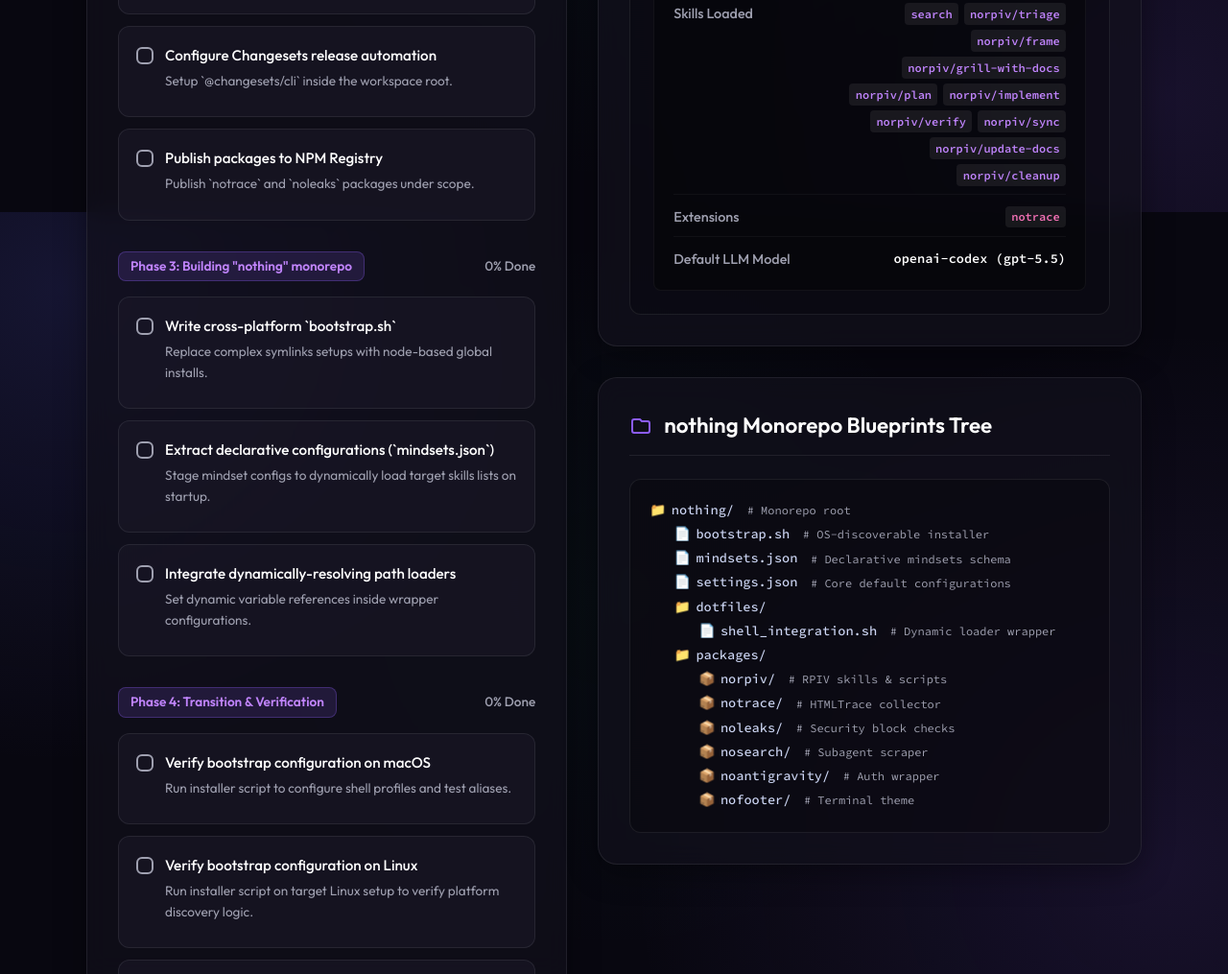
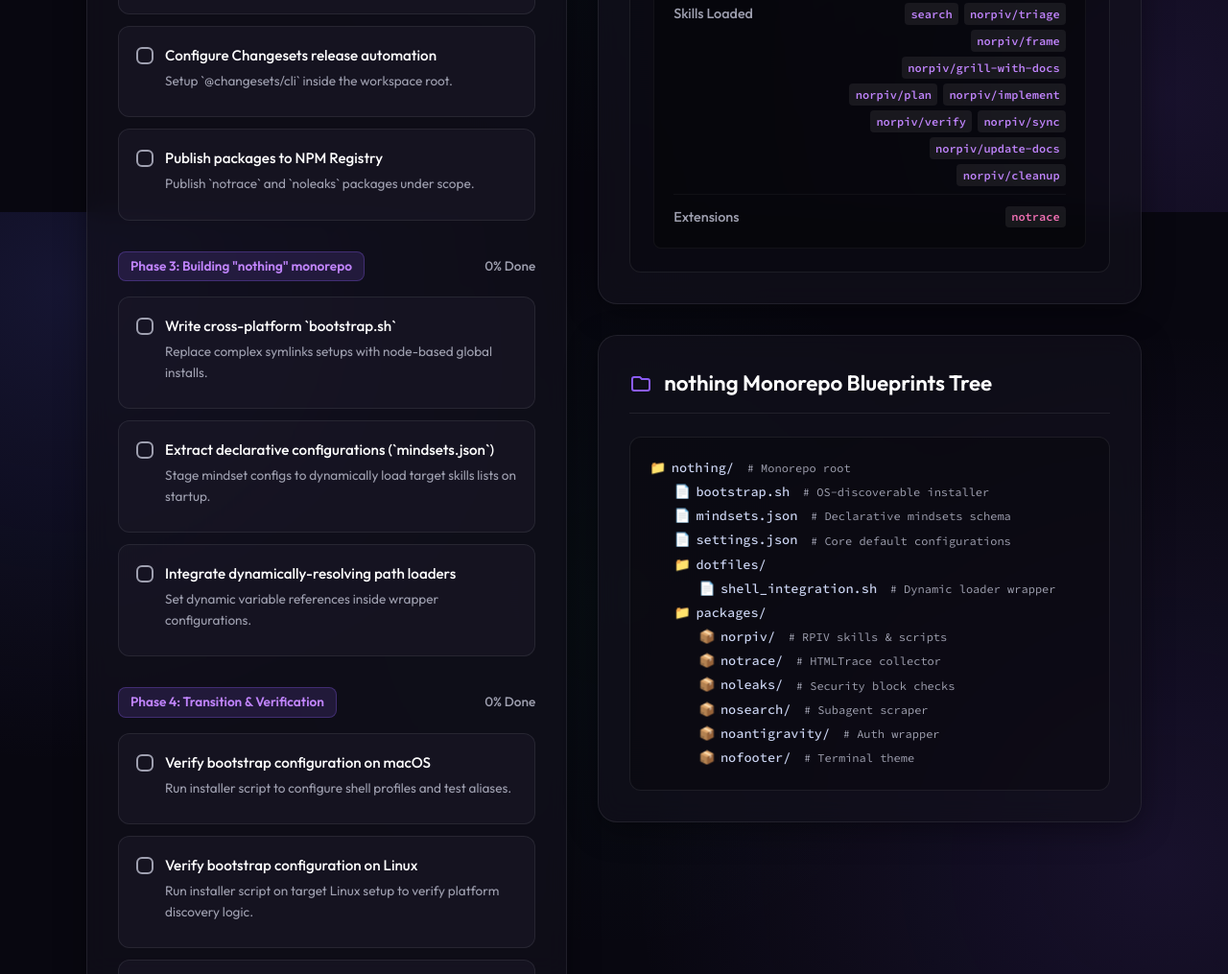
Before and after one commit to raquezha/pi.dev, a website: page migration_plan.html in a window 1280 px wide. Shown: the part 1379-2394 px from the top of the page at 96% size. Drawn offline with Linux system fonts and the light colour scheme.

Commit message:
refactor(migration): remove default llm model from mindset simulator

```diff
--- a/migration_plan.html
+++ b/migration_plan.html
@@ -1050,10 +1050,7 @@ $ npm install -g notrace noleaks</div>
                   </div>
                 </div>
               </div>
-              <div class="sim-row">
-                <div class="sim-label">Default LLM Model</div>
-                <div class="sim-val" id="sim-model" style="font-family:'Source Code Pro', monospace; font-size:0.85rem;">openai-codex (gpt-5.5)</div>
-              </div>
+
             </div>
           </div>
         </div>
@@ -1329,32 +1326,27 @@ cp settings.json <span class="code-string">"$HOME/.pi/agent/settings.json"</span
       rpiv: {
         role: "Full RPIV Lifecycle Controller",
         skills: ["search", "norpiv/triage", "norpiv/frame", "norpiv/grill-with-docs", "norpiv/plan", "norpiv/implement", "norpiv/verify", "norpiv/sync", "norpiv/update-docs", "norpiv/cleanup"],
-        extensions: ["notrace"],
-        model: "openai-codex (gpt-5.5) / Priority: 5"
+        extensions: ["notrace"]
       },
       dev: {
         role: "Developer Coding Assistant",
         skills: ["search", "norpiv/triage", "norpiv/implement", "norpiv/verify", "norpiv/sync", "norpiv/cleanup"],
-        extensions: ["notrace"],
-        model: "openai-codex (gpt-5.5) / Priority: 5"
+        extensions: ["notrace"]
       },
       pm: {
         role: "Product Owner / PM Manager",
         skills: ["search", "norpiv/triage", "norpiv/frame", "norpiv/grill-with-docs", "norpiv/plan", "norpiv/sync"],
-        extensions: [],
-        model: "github-copilot (gpt-4.1) / Priority: 3"
+        extensions: []
       },
       android: {
         role: "Mobile/Android Engineer",
         skills: ["android", "norpiv/triage", "norpiv/implement", "norpiv/verify"],
-        extensions: [],
-        model: "openai-codex (gpt-5.5) / Priority: 5"
+        extensions: []
       },
       meta: {
         role: "Systems / Meta Developer",
         skills: ["meta", "search"],
-        extensions: ["noleaks"],
-        model: "openai-codex (gpt-5.4) / Priority: 4"
+        extensions: ["noleaks"]
       }
     };
 
@@ -1367,7 +1359,6 @@ cp settings.json <span class="code-string">"$HOME/.pi/agent/settings.json"</span
       // Set Output Content
       const data = simulatorData[key];
       document.getElementById('sim-role').textContent = data.role;
-      document.getElementById('sim-model').textContent = data.model;
 
       // Populate Skills
       const skillsContainer = document.getElementById('sim-skills');
```
